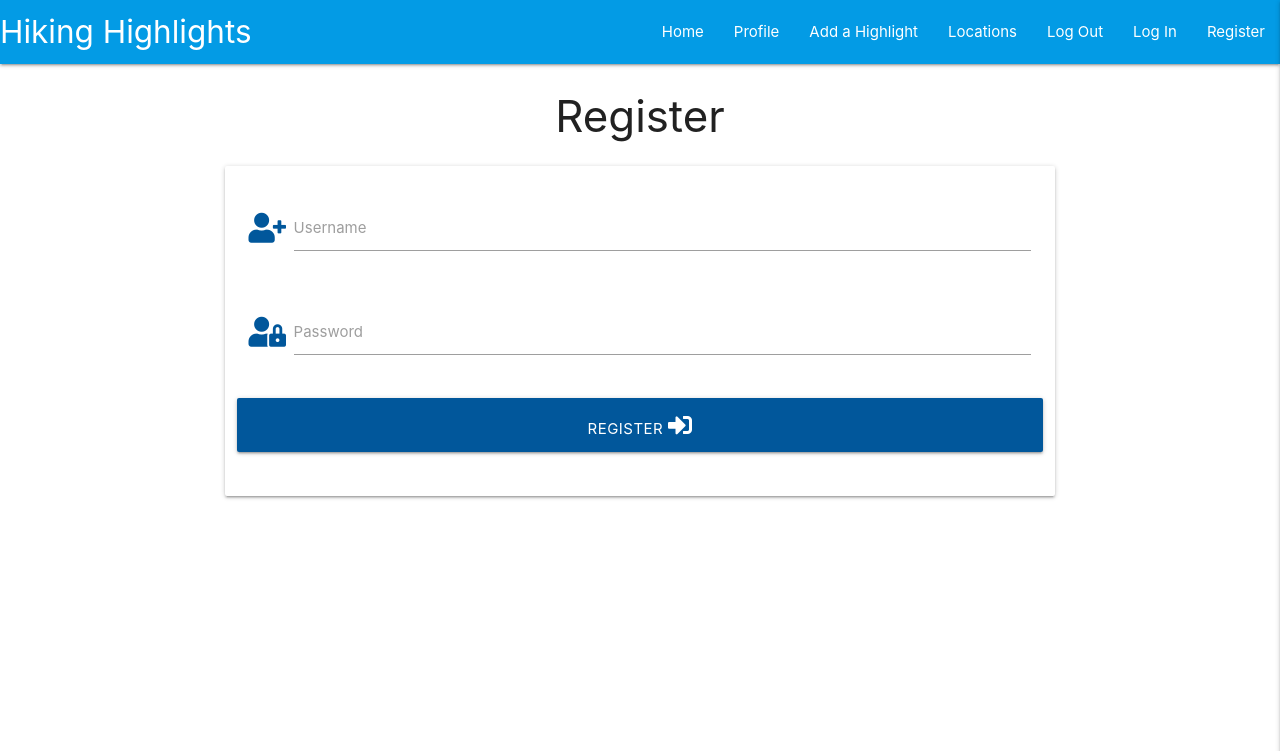
After one commit to Code-Institute-Submissions/aliclarke206-Milestone3_Hike_reviews, a Flask app: page /register in a window 1280 px wide. The commit adds this page. Shown: the top 751 px of the page. Run offline with Flask 2, Linux system fonts and the light colour scheme; some libraries are stand-ins or nearby versions.

Commit message:
added register template

```diff
--- a/app.py
+++ b/app.py
@@ -4,6 +4,7 @@ from flask import (
     redirect, request, session, url_for)
 from flask_pymongo import PyMongo
 from bson.objectid import ObjectId
+from werkzeug.security import generate_password_hash, check_password_hash
 if os.path.exists("env.py"):
     import env
 
@@ -24,6 +25,11 @@ def get_hikes():
     return render_template("hikes.html", hikes=hikes)
 
 
+@app.route("/register", methods=["GET", "POST"])
+def register():
+    return render_template("register.html")
+
+
 if __name__ == "__main__":
     app.run(host=os.environ.get("IP"),
             port=int(os.environ.get("PORT")),
--- a/static/js/script.js
+++ b/static/js/script.js
@@ -0,0 +1,3 @@
+$(document).ready(function () {
+    $(".sidenav").sidenav({edge: "right"});
+});
--- a/templates/base.html
+++ b/templates/base.html
@@ -12,6 +12,37 @@
     <title>Hikes</title>
 </head>
 <body>
+
+    <header>
+        <!-- top navbar -->
+		<nav class="nav-extended text-shadow light-blue darken-1">
+			<div class="nav-wrapper">
+				<a href="{{ url_for('get_hikes') }}" class="brand-logo">Hiking Highlights</a>
+				<a href="#" data-target="mobile-demo" class="sidenav-trigger right"><i class="fas fa-bars"></i></a>
+				<ul class="right hide-on-med-and-down">
+					<li><a href="{{ url_for('get_hikes') }}">Home</a></li>
+					<li><a href="#">Profile</a></li>
+					<li><a href="#">Add a Highlight</a></li>
+					<li><a href="#">Locations</a></li>
+					<li><a href="#">Log Out</a></li>
+					<li><a href="#">Log In</a></li>
+					<li><a href="{{ url_for('register') }}">Register</a></li>
+				</ul>
+			</div>
+		</nav>
+
+        <!-- mobile sidenav -->
+		<ul class="sidenav" id="mobile-demo">
+            <li><h4 class="center-align light-blue-text text-darken 4">Hiking Highlights</h4></li>
+            <li><a href="{{ url_for('get_hikes') }}">Home</a></li>
+            <li><a href="#">Profile</a></li>
+            <li><a href="#">Add a highlight</a></li>
+            <li><a href="#">Locations</a></li>
+            <li><a href="#">Log Out</a></li>
+            <li><a href="#">Log In</a></li>
+            <li><a href="{{ url_for('register') }}">Register</a></li>
+		</ul>
+	</header>
     {% block content %}
     {% endblock %}
 
--- /dev/null
+++ b/templates/register.html
@@ -0,0 +1,35 @@
+{% extends "base.html" %}
+{% block content %}
+
+    <h3 class="center-align">Register</h3>
+
+    <div class="row">
+        <form class="col s12 m8 offset-m2" method="POST" action="{{ url_for('register') }}">
+            <div class="card-panel">
+                <!-- username -->
+                <div class="row">
+					<div class="input-field col s12">
+						<i class="fas fa-user-plus prefix light-blue-text text-darken-4"></i>
+						<input id="username" name="username" type="text" class="validate">
+						<label for="username">Username</label>
+					</div>
+                </div>
+                <!-- passowrd -->
+                <div class="row">
+                    <div class="input-field col s12">
+						<i class="fas fa-user-lock prefix light-blue-text text-darken-4"></i>
+                        <input id="password" name="password" type="password" class="validate">
+                        <label for="password">Password</label>
+                    </div>
+                </div>
+                <!-- register -->
+                <div class="row">
+                    <button type="submit" class="col s12 btn-large light-blue darken-4 text-shadow">
+                        Register <i class="fas fa-sign-in-alt"></i>
+                    </button>
+                </div>
+            </div>
+        </form>
+    </div>
+
+{% endblock %}
```
